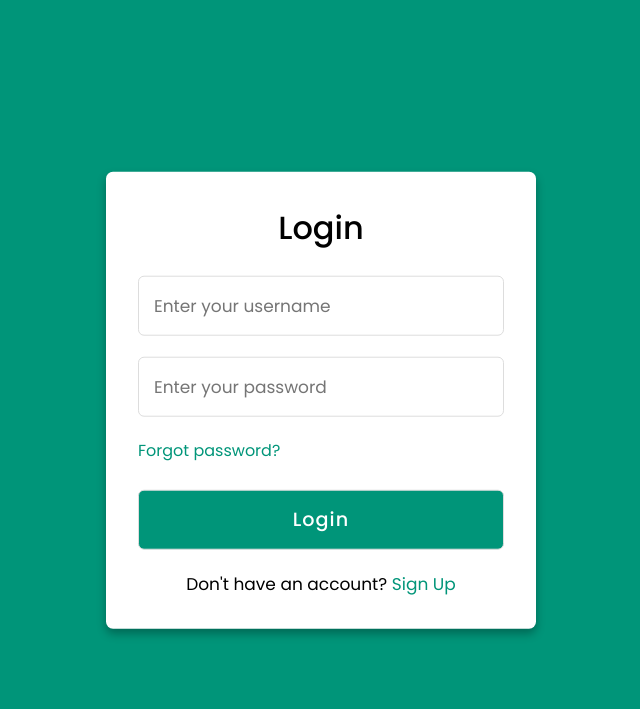
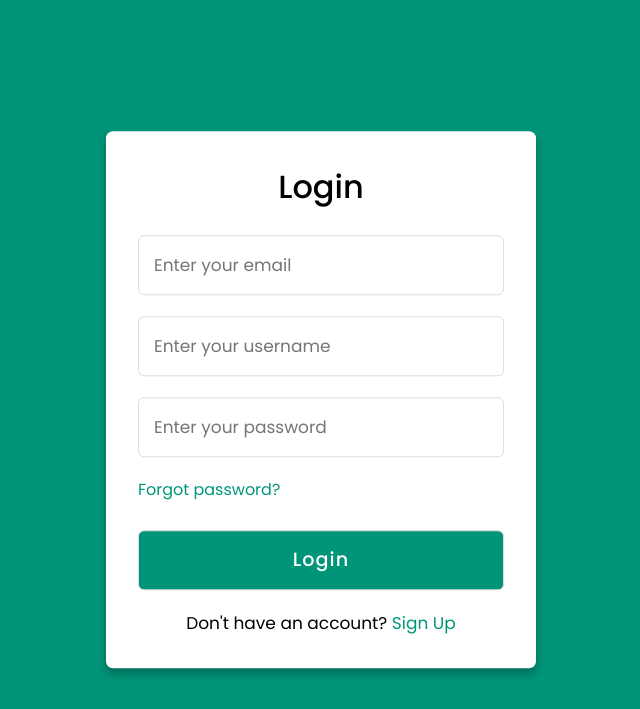
Before and after one commit to mrzqiaullah27/Peminjaman-Skuter-Elektrik, a PHP site: page / in a window 1280 px wide. Shown: the top 709 px of the page, without its empty margins (319-959 px from the left). Run offline with PHP 8.4, Linux system fonts and the light colour scheme.

Commit message:
Menambahkan kolom enter email pada kode HTML

```diff
--- a/index.php
+++ b/index.php
@@ -13,6 +13,7 @@
     <div class="login form">
       <header>Login</header>
       <form action="#">
+        <input type="email" placeholder="Enter your email">
         <input type="text" placeholder="Enter your username">
         <input type="password" placeholder="Enter your password">
         <a href="#">Forgot password?</a>
@@ -27,12 +28,13 @@
     <div class="registration form">
       <header>Sign Up</header>
       <form action="#">
-        <input type="text" placeholder="Enter your username">
+        <input type="email" placeholder="Enter your email">
+        <input type="text" placeholder="Create your username">
         <input type="password" placeholder="Create a password">
         <input type="password" placeholder="Confirm your password">
         <input type="button" class="button" value="Sign Up">
       </form>
-      <div class="sign Up">
+      <div class="signup">
         <span class="signup">Already have an account?
          <label for="check">Login</label>
         </span>
```
